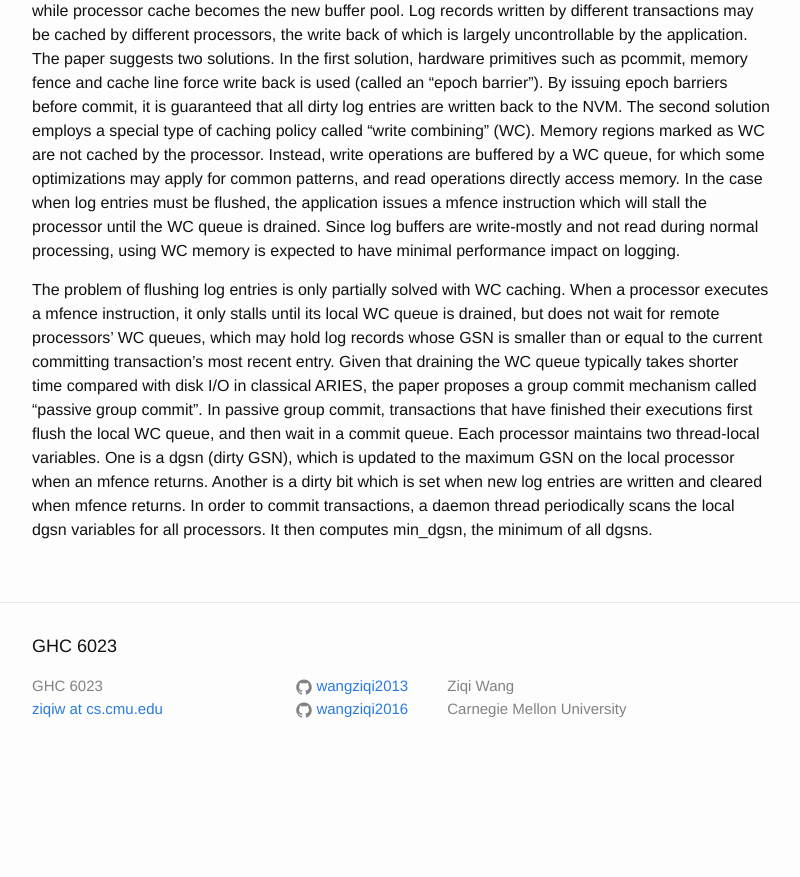
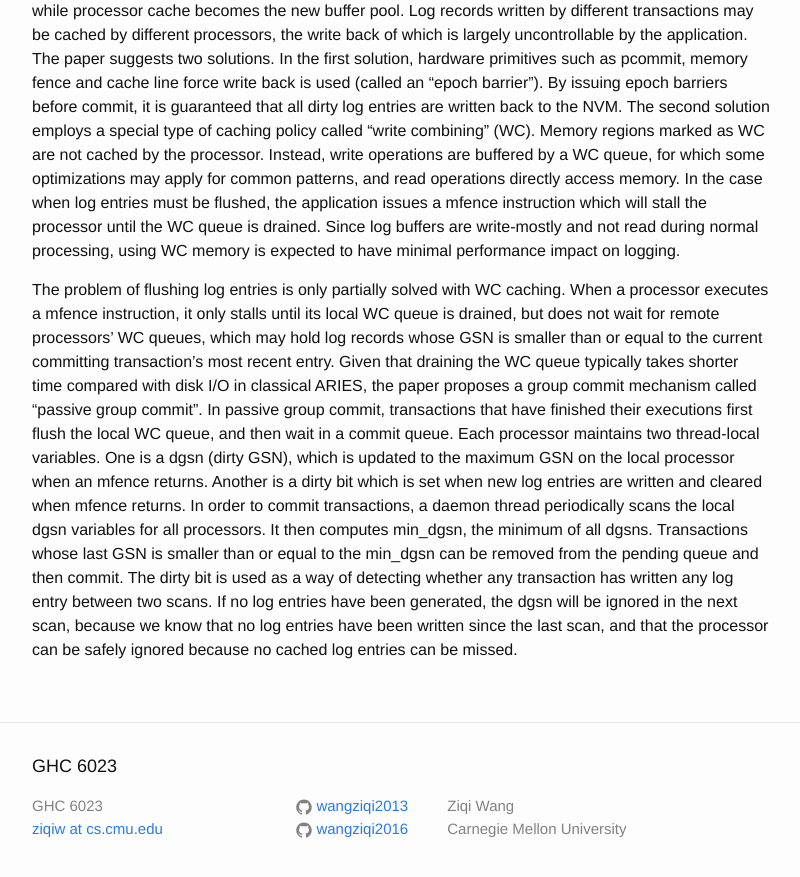
Before and after one commit to wangziqi2013/wangziqi2013.github.io, a Jekyll site: the page built from _posts/2019-02-01-Scalable-Logging_through-Emerging-Non-Volatile-Memory.markdown, in a window 1280 px wide and 900 px high, scrolled down 3436 px. Shown: the top 877 px of the window, without its empty margins (238-1038 px from the left). Built offline with Jekyll 4.4.1, drawn with Linux system fonts in a browser that asks for light colours; before the commit the page ends 4216 px from its top, so only the background shows below that.

Commit message:
Finish passive group commit

```diff
--- a/_posts/2019-02-01-Scalable-Logging_through-Emerging-Non-Volatile-Memory.markdown
+++ b/_posts/2019-02-01-Scalable-Logging_through-Emerging-Non-Volatile-Memory.markdown
@@ -142,3 +142,7 @@ flush the local WC queue, and then wait in a commit queue. Each processor mainta
 dgsn (dirty GSN), which is updated to the maximum GSN on the local processor when an mfence returns. Another is a dirty bit which
 is set when new log entries are written and cleared when mfence returns. In order to commit transactions, a daemon thread
 periodically scans the local dgsn variables for all processors. It then computes min_dgsn, the minimum of all dgsns.
+Transactions whose last GSN is smaller than or equal to the min_dgsn can be removed from the pending queue and then commit.
+The dirty bit is used as a way of detecting whether any transaction has written any log entry between two scans. If no
+log entries have been generated, the dgsn will be ignored in the next scan, because we know that no log entries have been
+written since the last scan, and that the processor can be safely ignored because no cached log entries can be missed.
```
